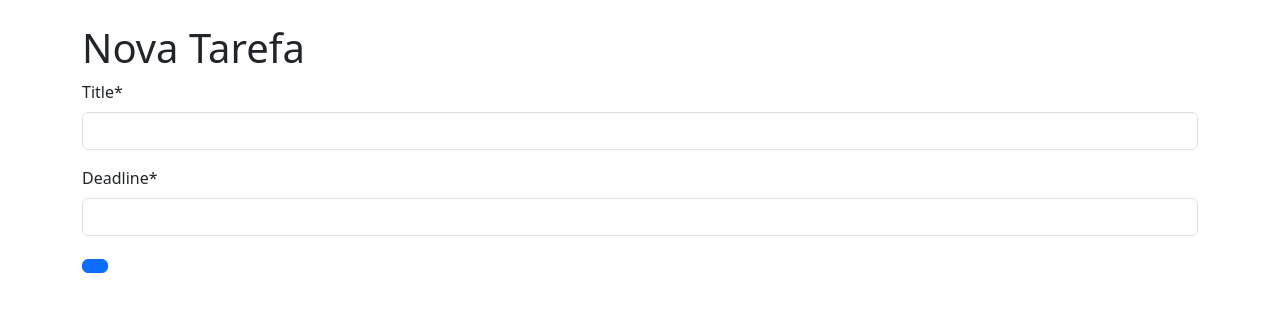
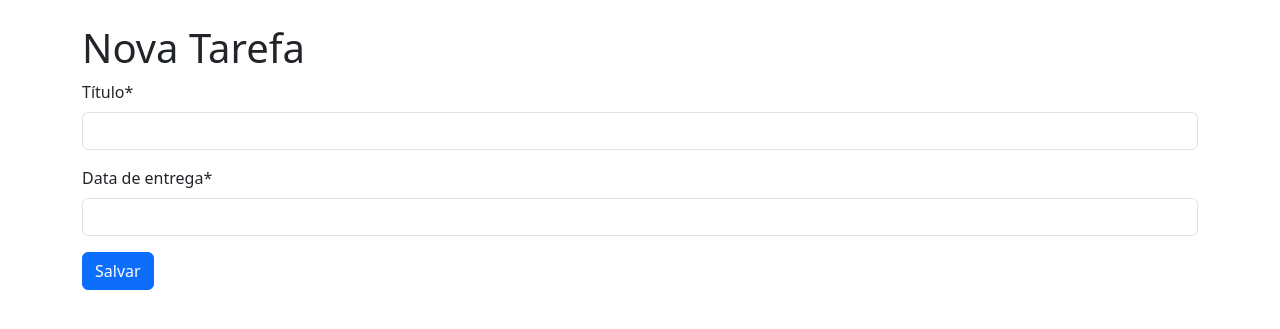
Before and after one commit to MatheusLuizSoares/Gerenciador_Tarefas, a Django app: page /create in a window 1280 px wide. Shown: the part 56-385 px from the top of the page. Run offline with Django 5.2, Linux system fonts and the light colour scheme; some libraries are stand-ins or nearby versions.

Commit message:
renomeando o form

```diff
--- a/todos/models.py
+++ b/todos/models.py
@@ -1,7 +1,7 @@
 from django.db import models
 
 class Todo(models.Model):
-   title= models.CharField(max_length=100,null=False,blank=False)
+   title= models.CharField(verbose_name="Título",max_length=100,null=False,blank=False)
    created_at= models.DateTimeField(auto_now_add=True,null=False, blank=False)
-   deadline=models.DateField(null=False,blank=False)
+   deadline=models.DateField(verbose_name="Data de entrega",null=False,blank=False)
    finished=models.DateField(null=True)
--- a/todos/templates/todos/todo_form.html
+++ b/todos/templates/todos/todo_form.html
@@ -18,11 +18,11 @@
   <main class= "container">
     <h1>Nova Tarefa</h1>
 
-      <form method="POST"></form>
+      <form method="POST">
       {% csrf_token %}
       {{form|crispy}}
-      <button type="submit" class= "btn btn-primary"></button>
-
+      <button type="submit" class= "btn btn-primary">Salvar</button>
+    </form>
 
   </main>
 
--- a/todos/templates/todos/todo_list.html
+++ b/todos/templates/todos/todo_list.html
@@ -11,7 +11,7 @@
   <body>
     <nav class="navbar bg-dark mb-4 " data-bs-theme="dark">
         <div class="container-fluid">
-             <a class="navbar-brand" href="#">TWtodos Lista de Tarefas</a>
+             <a class="navbar-brand" href="#"> Lista de Tarefas</a>
         </div>
     </nav>
 
```
Also changed, not shown: db.sqlite3.
